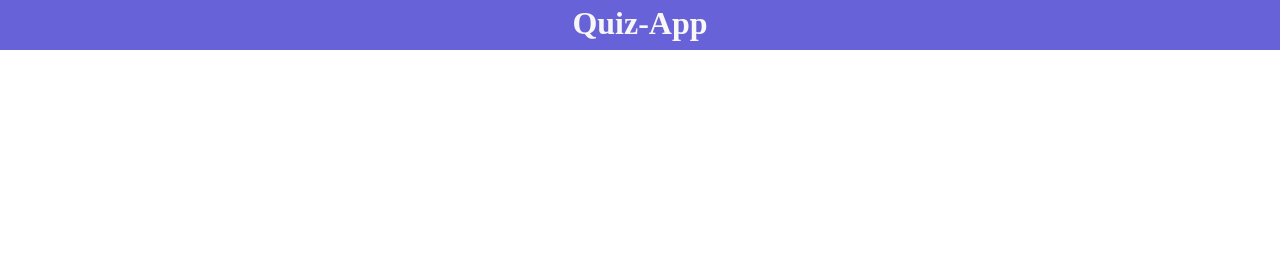
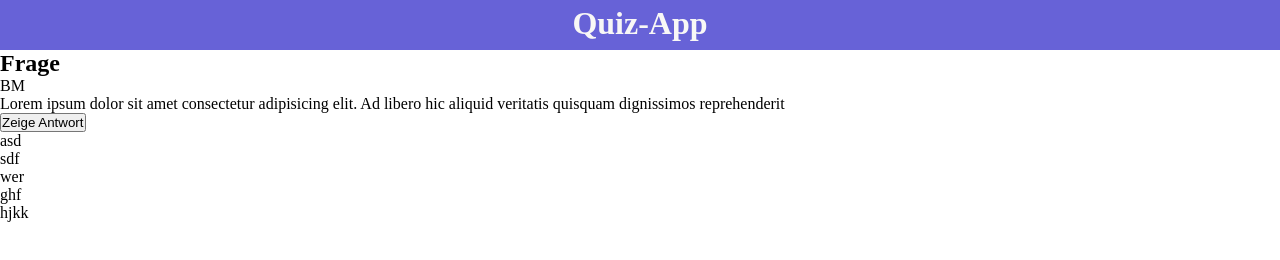
Before and after one commit to A11yship/quiz-app, a plain HTML site: page index.html in a window 1280 px wide. Drawn offline with Linux system fonts and the light colour scheme.

Commit message:
Add html-structur for quiz-card

```diff
--- a/index.html
+++ b/index.html
@@ -10,5 +10,21 @@
   </head>
   <body>
     <header><h1>Quiz-App</h1></header>
+    <article>
+      <h2>Frage</h2>
+      <div>BM</div>
+      <p>
+        Lorem ipsum dolor sit amet consectetur adipisicing elit. Ad libero hic
+        aliquid veritatis quisquam dignissimos reprehenderit
+      </p>
+      <button>Zeige Antwort</button>
+      <ul>
+        <li>asd</li>
+        <li>sdf</li>
+        <li>wer</li>
+        <li>ghf</li>
+        <li>hjkk</li>
+      </ul>
+    </article>
   </body>
 </html>
```
